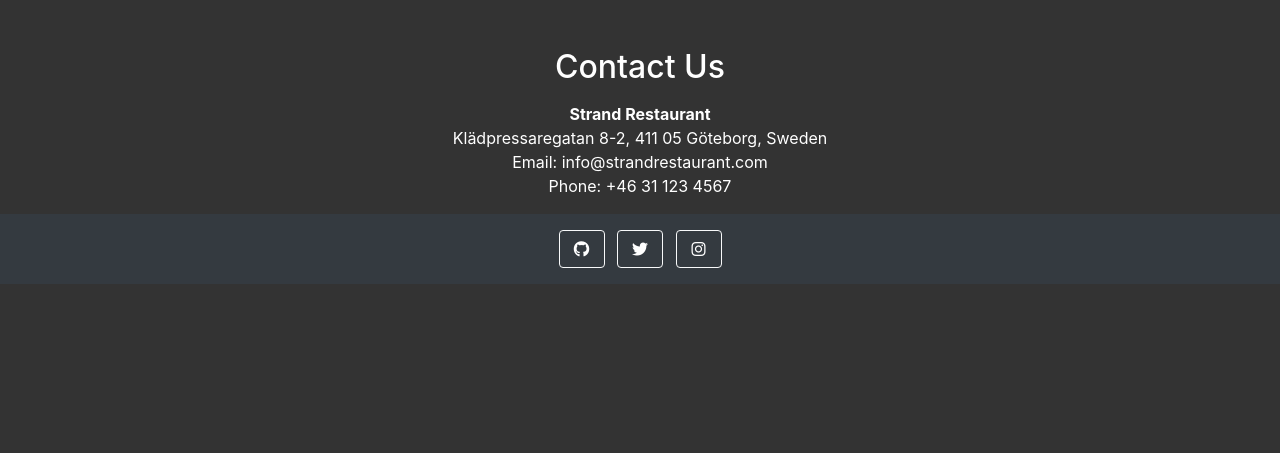
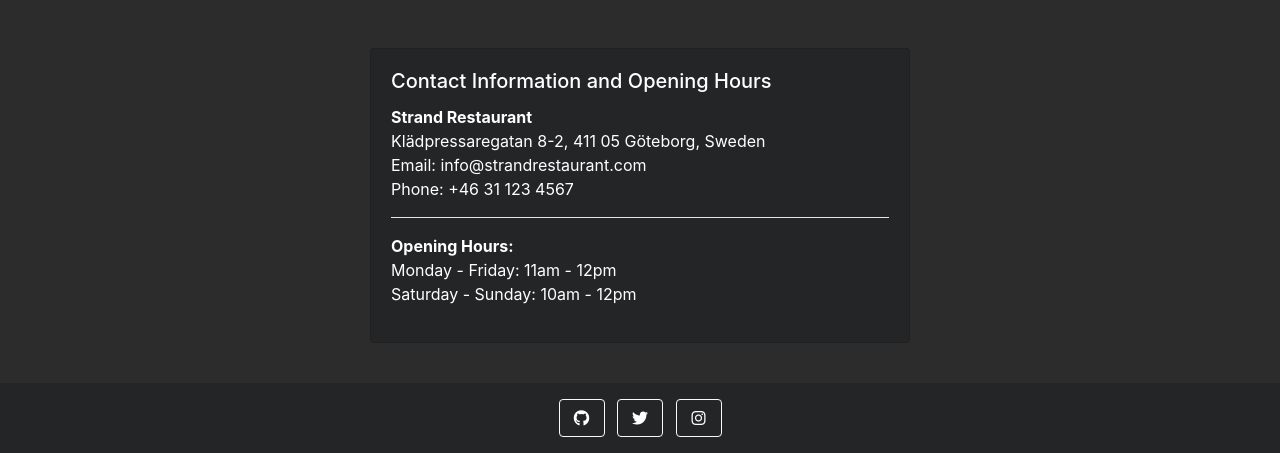
Before and after one commit to anthonyhaj/strand-PP4, a Django app: page / in a window 1280 px wide. Shown: the part 1664-2117 px from the top of the page. Before the commit the page ends 1948 px from the top, so only its background shows below. Run offline with Django 3.2, Linux system fonts and the light colour scheme; some libraries are stand-ins or nearby versions.

Commit message:
add missing custom-bg-color class to containers

```diff
--- a/contact/templates/contact/contact.html
+++ b/contact/templates/contact/contact.html
@@ -43,7 +43,7 @@
 
 <div class="row">
     <div class="col-lg-6" style="margin-bottom: 40px;">
-        <div class="card bg-dark text-white">
+        <div class="card custom-bg-color text-white">
             <div class="card-body">
                 <h5 class="card-title">Contact Information and Opening Hours</h5>
                 <p class="card-text">
@@ -61,7 +61,7 @@
     </div>
 
     <div class="col-lg-6" style="margin-bottom: 40px;">
-        <div class="card bg-dark text-white">
+        <div class="card custom-bg-color text-white">
             <div class="card-body">
                 <h5 class="card-title">How To Find Us:</h5>
                 <div class="card-text">
--- a/home/templates/home.html
+++ b/home/templates/home.html
@@ -63,19 +63,23 @@
         </div>
     </div>
 </div>
-<!-- Contact Information -->
-<div class="container mt-5">
-    <div class="row">
-        <div class="col-md-12 text-center">
-            <h2>Contact Us</h2>
-            <p class="mt-3">
-                <strong>Strand Restaurant</strong><br>
-                Klädpressaregatan 8-2, 411 05 Göteborg, Sweden<br>
-                Email: info@strandrestaurant.com<br>
-                Phone: +46 31 123 4567
-            </p>
+<div class="row justify-content-center">
+    <div class="col-lg-6" style="margin-bottom: 40px;">
+        <div class="card custom-bg-color text-white mx-auto d-block">
+            <div class="card-body">
+                <h5 class="card-title">Contact Information and Opening Hours</h5>
+                <p class="card-text">
+                    <strong>Strand Restaurant</strong><br>
+                    Klädpressaregatan 8-2, 411 05 Göteborg, Sweden<br>
+                    Email: info@strandrestaurant.com<br>
+                    Phone: +46 31 123 4567<br>
+                    <hr>
+                    <strong>Opening Hours:</strong><br>
+                    Monday - Friday: 11am - 12pm<br>
+                    Saturday - Sunday: 10am - 12pm<br>
+                </p>
+            </div>
         </div>
     </div>
 </div>
-
 {% endblock %}
--- a/static/css/style.css
+++ b/static/css/style.css
@@ -10,7 +10,7 @@ hr {
 }
 
 body {
-    background-color: #333;
+    background-color: #2c2c2c;
 }
 
 .bg-custom {
--- a/templates/base.html
+++ b/templates/base.html
@@ -15,7 +15,7 @@
 
 <body>
     <!-- Navigation Bar -->
-    <nav class="navbar navbar-expand-lg bg-custom">
+    <nav class="navbar navbar-expand-lg custom-bg-color">
         <div class="container-fluid">
             <!-- Logo -->
             <a class="navbar-brand mx-auto d-lg-none d-xl-none" href="{% url 'home' %}">
@@ -80,7 +80,8 @@
         {% block content %}
         {% endblock content %}
     </main>
-    <footer class="footer mt-auto py-3 bg-dark">
+    <!-- Footer and social media links -->
+    <footer class="footer mt-auto py-3 custom-bg-color">
         <div class="container text-center">
             <div class="d-inline-block">
                 <a href="https://github.com/anthonyhaj" target="_blank" class="btn btn-outline-light btn-social mx-1">
```
